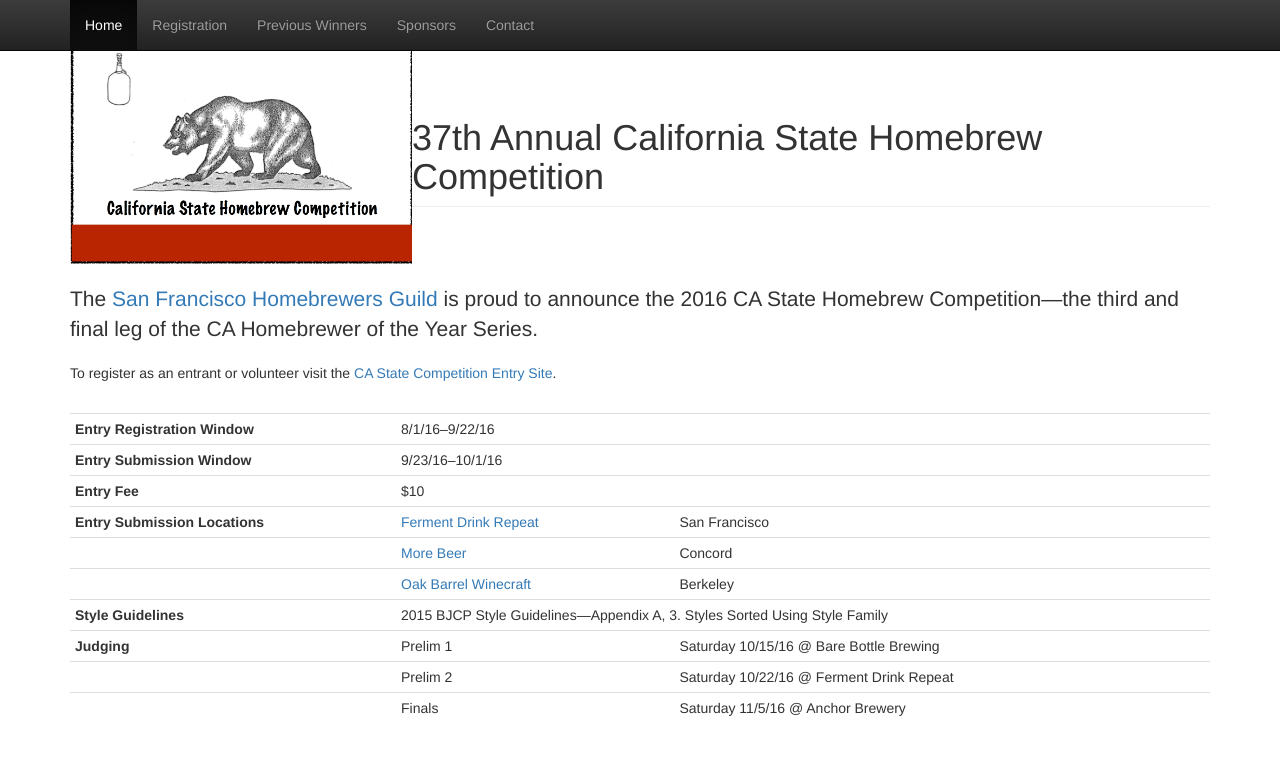
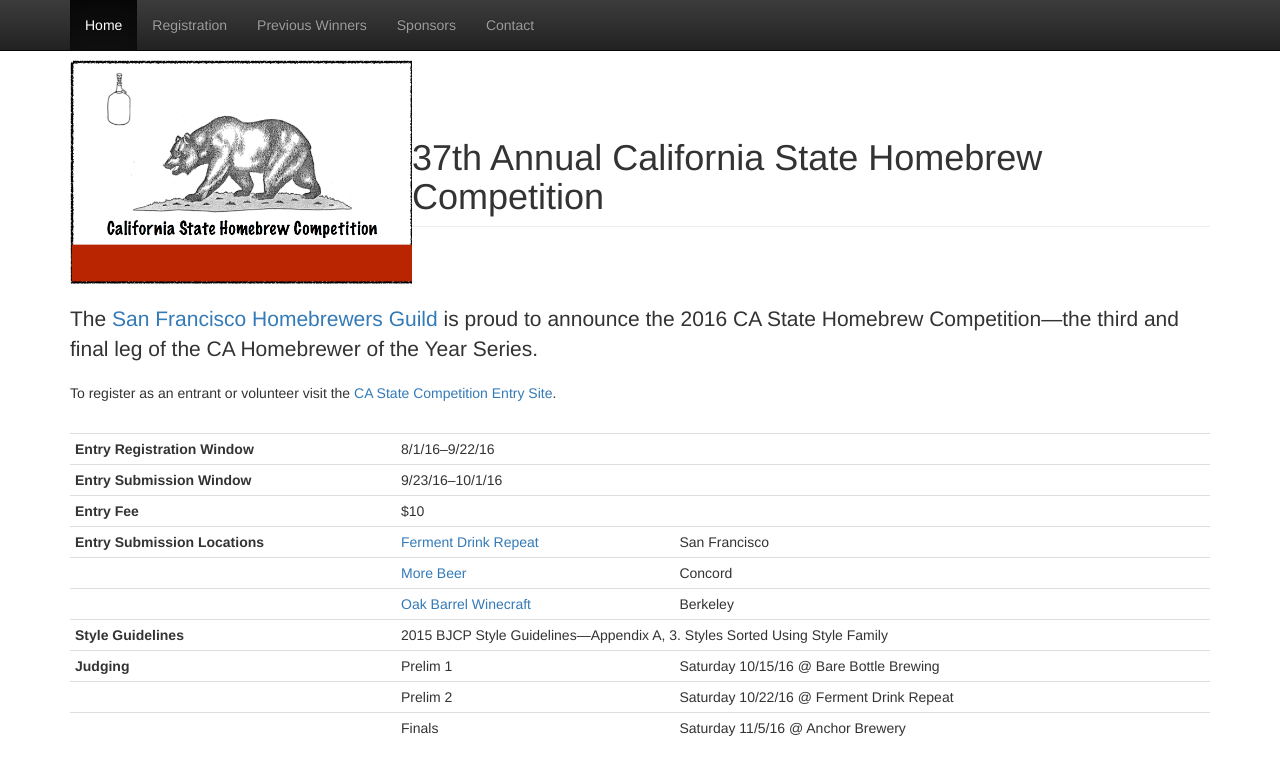
Before and after one commit to castatebrewcomp/castatebrewcomp.github.io, a Jekyll site: the page built from index.html, in a window 1280 px wide. Shown: the top 775 px of the page. Built offline with Jekyll 4.4.1, drawn with Linux system fonts in a browser that asks for light colours.

Commit message:
update responsive navbar

```diff
--- a/_layouts/default.html
+++ b/_layouts/default.html
@@ -20,13 +20,15 @@
   <!-- Latest compiled and minified JavaScript -->
   <script src="https://maxcdn.bootstrapcdn.com/bootstrap/3.3.6/js/bootstrap.min.js" integrity="sha384-0mSbJDEHialfmuBBQP6A4Qrprq5OVfW37PRR3j5ELqxss1yVqOtnepnHVP9aJ7xS" crossorigin="anonymous"></script>
 
-<!--
-  <link rel="stylesheet" type="text/css" href="https://maxcdn.bootstrapcdn.com/bootstrap/3.3.6/css/bootstrap.min.css" />
-  <script src="https://maxcdn.bootstrapcdn.com/bootstrap/3.3.6/js/bootstrap.min.js"></script>
--->
+  <!-- Custom styles for this template -->
+  <link href="/css/navbar.css" rel="stylesheet">
 
-<!-- Custom styles for this template -->
-<!--<link href="{{ site.url }}/css/justified-nav.css" rel="stylesheet">-->
+
+  <!-- HTML5 shim and Respond.js for IE8 support of HTML5 elements and media queries -->
+    <!--[if lt IE 9]>
+      <script src="https://oss.maxcdn.com/html5shiv/3.7.2/html5shiv.min.js"></script>
+      <script src="https://oss.maxcdn.com/respond/1.4.2/respond.min.js"></script>
+      <![endif]-->
 
     </head>
 
--- /dev/null
+++ b/css/navbar.css
@@ -0,0 +1,8 @@
+body {
+  padding-top: 20px;
+  padding-bottom: 20px;
+}
+
+.navbar {
+  margin-bottom: 20px;
+}
```
Lines whose indentation alone changed are shown as unchanged.
